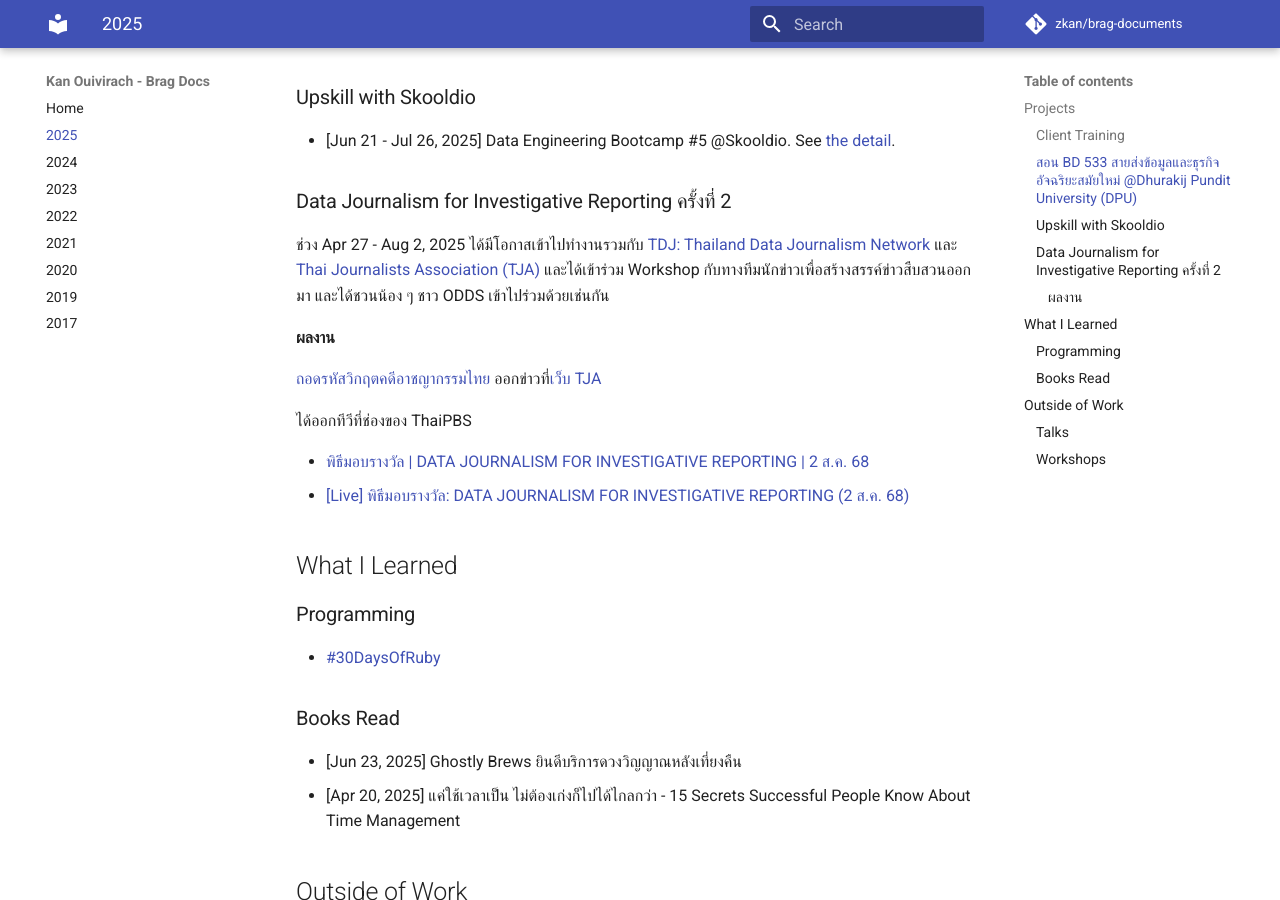
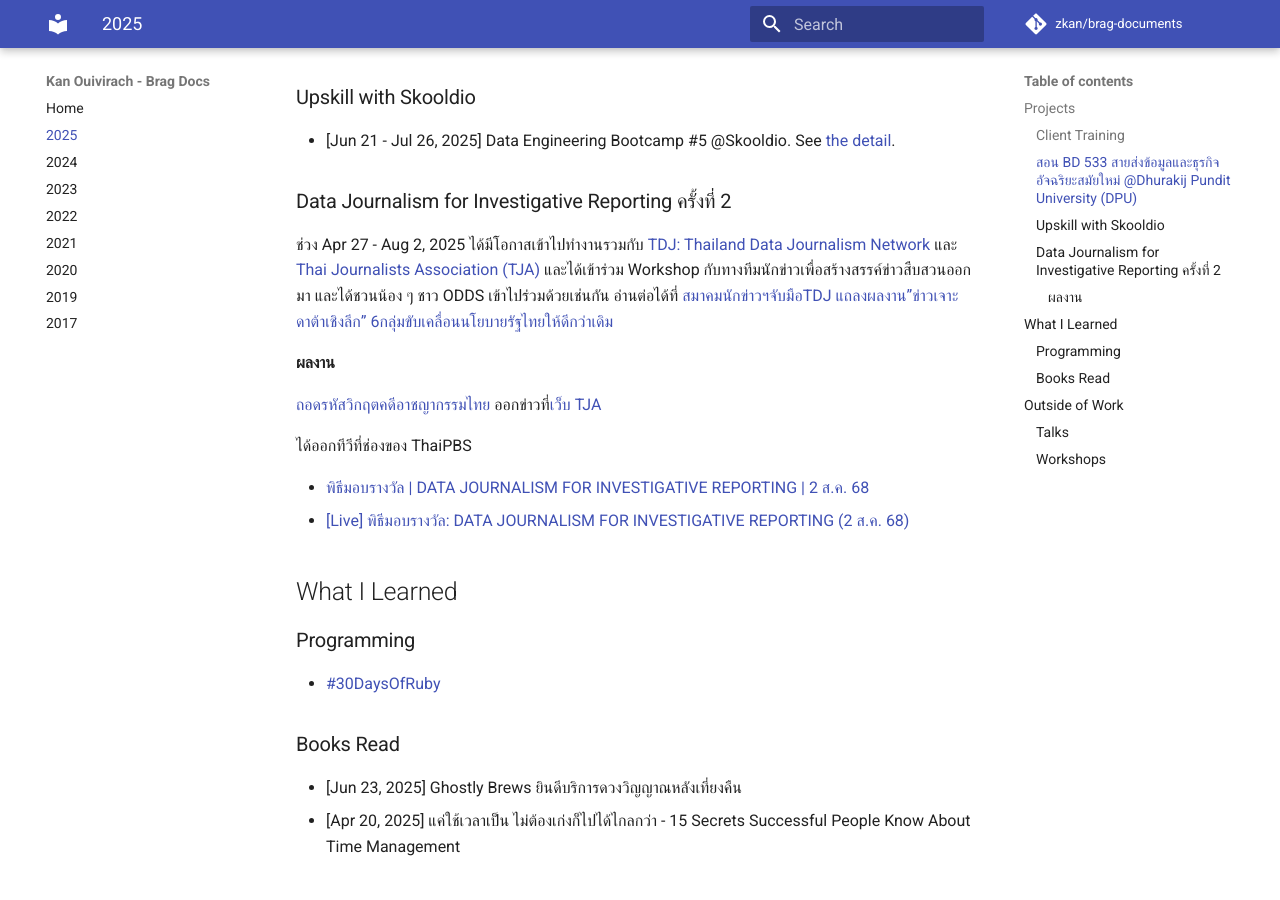
Before and after one commit to zkan/brag-documents, an MkDocs documentation site: the page built from docs/2025.md, in a window 1280 px wide and 900 px high, scrolled down 658 px. Built offline with MkDocs 1.6.1 and Material for MkDocs 9.7.7, drawn with Linux system fonts in a browser that asks for light colours; comment, search, counter and statistics services are not loaded.

Commit message:
Add link to article about TDJ x ODT collaboration

```diff
--- a/docs/2025.md
+++ b/docs/2025.md
@@ -32,7 +32,9 @@
 ช่วง Apr 27 - Aug 2, 2025 ได้มีโอกาสเข้าไปทำงานรวมกับ [TDJ: Thailand Data Journalism
 Network](https://www.facebook.com/permalink.php?story_fbid=pfbid0yKJFw6W22Rawdnva1wxutyZynHhKYLYna6iLuPSTdqJZ9wsYijQNzjdKECtU7nol&id=100064250975843){target=_blank}
 และ [Thai Journalists Association (TJA)](https://tja.or.th/){target=_blank}
-และได้เข้าร่วม Workshop กับทางทีมนักข่าวเพื่อสร้างสรรค์ข่าวสืบสวนออกมา และได้ชวนน้อง ๆ ชาว ODDS เข้าไปร่วมด้วยเช่นกัน
+และได้เข้าร่วม Workshop กับทางทีมนักข่าวเพื่อสร้างสรรค์ข่าวสืบสวนออกมา และได้ชวนน้อง ๆ ชาว
+ODDS เข้าไปร่วมด้วยเช่นกัน อ่านต่อได้ที่ [สมาคมนักข่าวฯจับมือTDJ แถลงผลงาน”ข่าวเจาะดาต้าเชิงลึก”
+6กลุ่มขับเคลื่อนนโยบายรัฐไทยให้ดีกว่าเดิม](https://tja.or.th/view/highlight/1455361){target=_blank}
 
 #### ผลงาน
 
```
